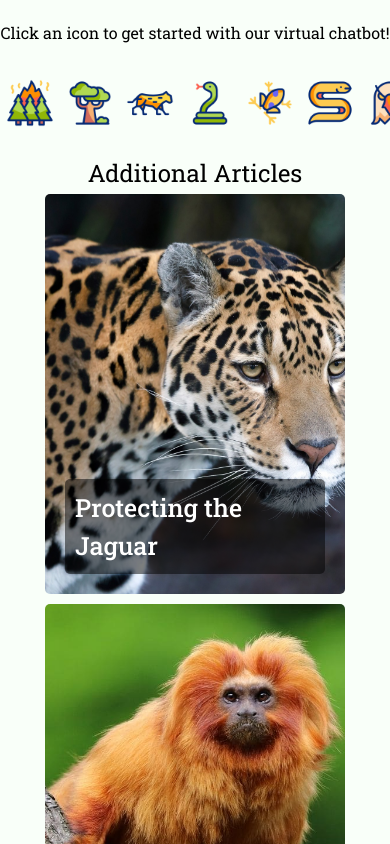
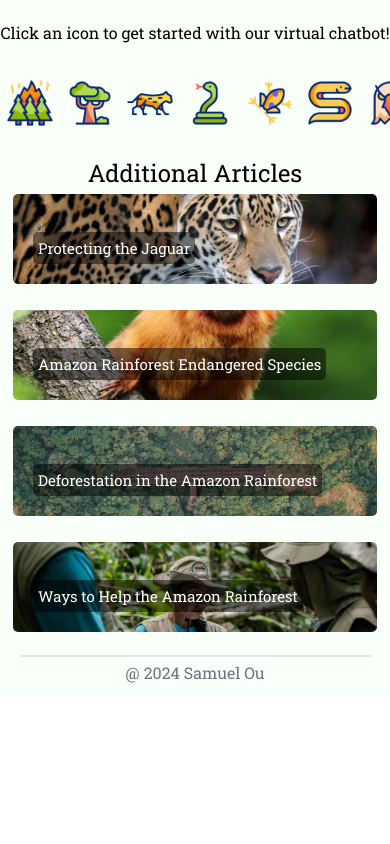
Before and after one commit to ousamuel/amazon-rainforest, a Next.js app: page / in a window 390 px wide. Shown: the part 2180-3024 px from the top of the page. After the commit the page ends 2875 px from the top, so only its background shows below. Built offline with nearby package versions, Linux system fonts and the light colour scheme.

Commit message:
fixed article styling

```diff
--- a/src/app/globals.css
+++ b/src/app/globals.css
@@ -181,6 +181,15 @@ body {
   padding: 10px;
   border-radius: 5px;
 }
+@media (max-width: 700px) {
+  .card {
+    height: 90px;
+  }
+  .card-content {
+    padding: 5px;
+    font-size: 15px;
+  }
+}
 
 .attention {
   animation: attention 3s infinite;
--- a/src/app/page.js
+++ b/src/app/page.js
@@ -84,7 +84,9 @@ export default function Home() {
         delay={300}
         className="text-white min-h-screen w-full flex flex-col items-center justify-center"
       >
-        <h1 className="font-black text-7xl text-center">The Amazon Rainforest</h1>
+        <h1 className="font-black text-7xl text-center">
+          The Amazon Rainforest
+        </h1>
         <AnimatedSection effect="fade-in" delay={1500}>
           <h2 className="font-bold text-3xl">Nature&apos;s Living Wonder</h2>
         </AnimatedSection>
@@ -197,7 +199,7 @@ export default function Home() {
                     <strong className="underline mb-1">
                       {data.species} <em>({data.scientific_name})</em>
                     </strong>
-                    <li className='mt-2'>{data.description}</li>
+                    <li className="mt-2">{data.description}</li>
                     <br />
                   </ul>
                 </AnimatedSection>
@@ -215,9 +217,9 @@ export default function Home() {
         </section>
       )}
 
-      <section id="articles" className="bg-custom p-10 pb-2 pt-6">
+      <section id="articles" className="bg-custom p-2 md:p-10 pb-2 pt-6">
         <h1 className="text-2xl text-center">Additional Articles</h1>
-        <div className="w-full flex flex-wrap justify-evenly">
+        <div className="w-full flex flex-wrap justify-evenly gap-4 md:gap-2">
           {Articles.map((article, i) => (
             <a
               key={i}
@@ -227,7 +229,7 @@ export default function Home() {
               style={{ backgroundImage: `url(${article.src})` }}
             >
               <div className="card-content">
-                <h3>{article.title}</h3>
+                <h4>{article.title}</h4>
               </div>
             </a>
           ))}
```
